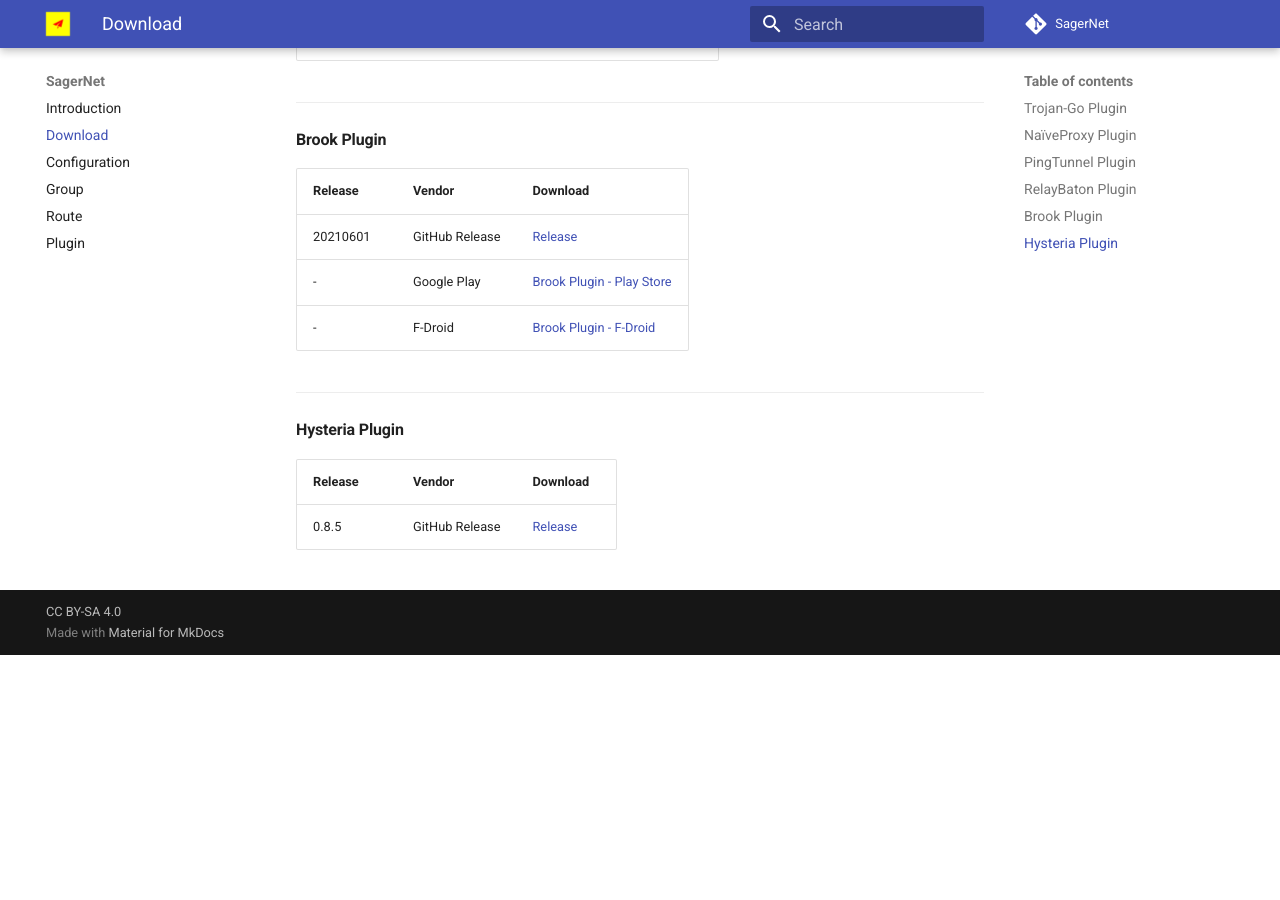
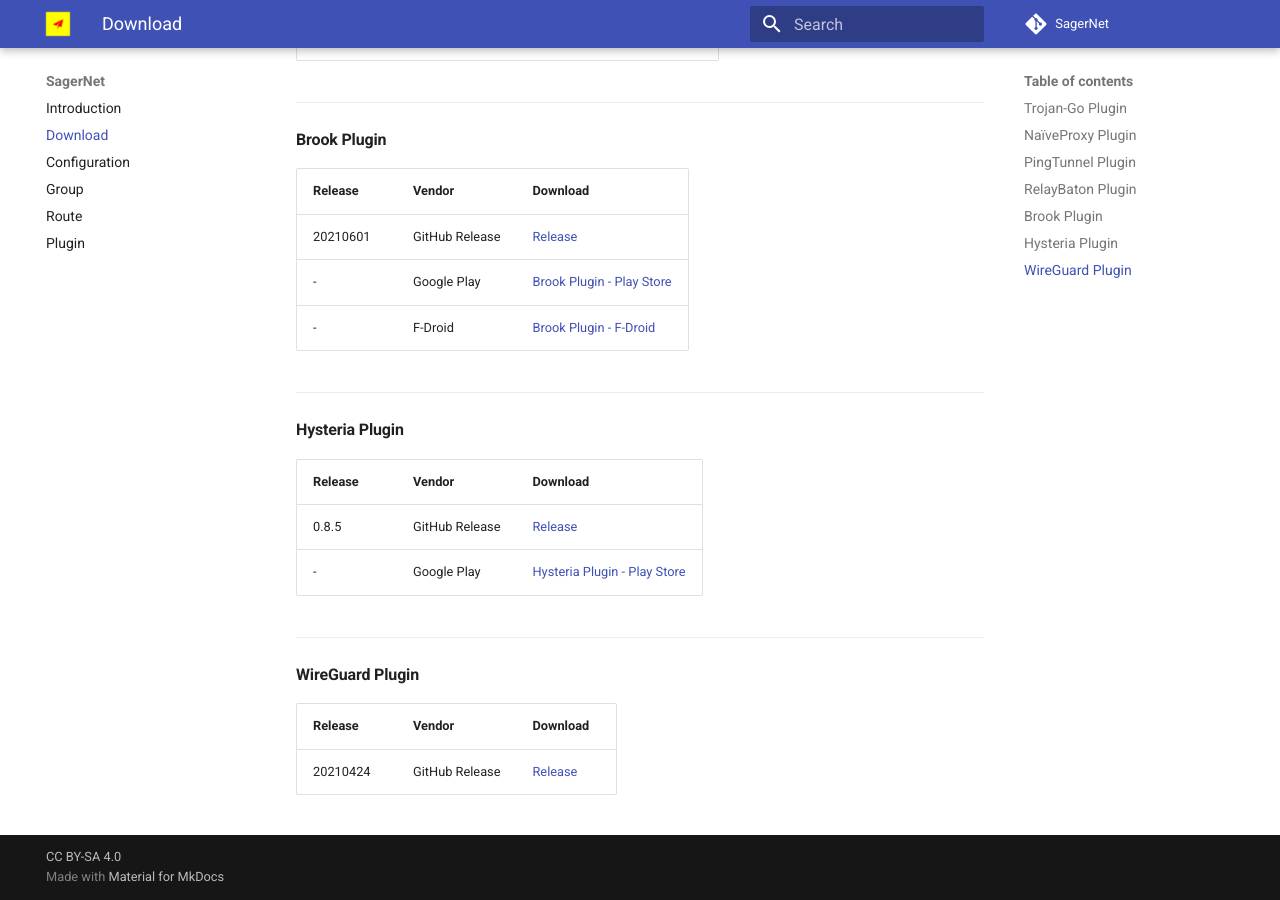
Before and after one commit to Okamisang/sagernet.fork, an MkDocs documentation site: the page built from docs/download.md, in a window 1280 px wide and 900 px high, scrolled down 1416 px. Built offline with MkDocs 1.6.1 and Material for MkDocs 9.7.7, drawn with Linux system fonts in a browser that asks for light colours; comment, search, counter and statistics services are not loaded; before the commit the page ends 2071 px from its top, so only the background shows below that.

Commit message:
Release 0.5-rc07

```diff
--- a/docs/download.md
+++ b/docs/download.md
@@ -62,8 +62,17 @@
 Release | Vendor | Download
 ------- | ------ | ----
 0.8.5 | GitHub Release | [Release][hysteria-release]
+- | Google Play | [Hysteria Plugin - Play Store][hysteria-play]
 
-[app-release]: https://github.com/SagerNet/SagerNet/releases/tag/0.5-rc06
+---
+
+#### WireGuard Plugin
+
+Release | Vendor | Download
+------- | ------ | ----
+20210424 | GitHub Release | [Release][wireguard-release]
+
+[app-release]: https://github.com/SagerNet/SagerNet/releases/tag/0.5-rc07
 [app-play]: https://play.google.com/store/apps/details?id=io.nekohasekai.sagernet
 [app-fdroid]: https://f-droid.org/packages/io.nekohasekai.sagernet/
 
@@ -87,3 +96,6 @@
 [brook-fdroid]: https://f-droid.org/packages/io.nekohasekai.sagernet.plugin.brook/
 
 [hysteria-release]: https://github.com/SagerNet/SagerNet/releases/tag/hysteria-plugin-0.8.5
+[hysteria-play]: https://play.google.com/store/apps/details?id=io.nekohasekai.sagernet.plugin.hysteria
+
+[wireguard-release]: https://github.com/SagerNet/SagerNet/releases/tag/wireguard-plugin20210424
```
Also changed, not shown: other parts of docs/download.md (+1 -1 lines), docs/index.md (+6 -0 lines).
